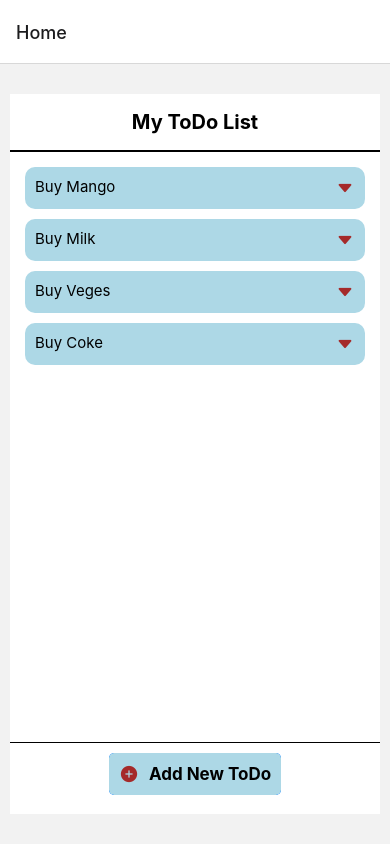
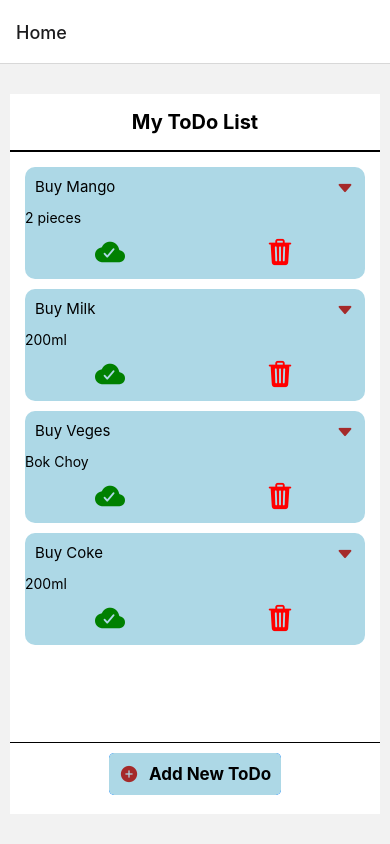
Before and after one commit to Kaichunyu/MAD_Assignment1, a React Native app in the folder To-Do-List/: screen /Home in a window 390 px wide. Built offline with nearby package versions, Linux system fonts and the light colour scheme.

Commit message:
Added description display and control panel

```diff
--- a/To-Do-List/src/components/ToDoList.js
+++ b/To-Do-List/src/components/ToDoList.js
@@ -1,10 +1,4 @@
-import {
-	StyleSheet,
-	Text,
-	View,
-	FlatList,
-	Pressable,
-} from "react-native";
+import { StyleSheet, Text, View, FlatList, Pressable } from "react-native";
 import Ionicons from "@expo/vector-icons/Ionicons";
 
 export const ToDoList = ({ data }) => {
@@ -15,12 +9,43 @@ export const ToDoList = ({ data }) => {
 				renderItem={({ item }) => (
 					<View style={styles.list}>
 						<Pressable
-							style={ ({pressed}) => [{opacity: pressed? 0.5:1.0, flexDirection: "row", justifyContent: "space-between"}]}
-							onPress={() => { console.log("Clicked") }}
+							style={({ pressed }) => [
+								{
+									opacity: pressed ? 0.5 : 1.0,
+									flexDirection: "row",
+									justifyContent: "space-between",
+								},
+							]}
+							onPress={() => {
+								console.log("Clicked");
+							}}
 						>
 							<Text style={styles.item}>{item.title}</Text>
 							<Ionicons style={styles.arrowicon} name="caret-down" />
 						</Pressable>
+						<Text>{item.description}</Text>
+						<View
+							style={{ flexDirection: "row", justifyContent: "space-around" }}
+						>
+							<Pressable
+								style={({ pressed }) => [{ opacity: pressed ? 0.5 : 1.0 }]}
+								onPress={() => {}}
+							>
+								<Ionicons
+									name="cloud-done"
+									style={{ padding: 10, fontSize: 30, color: "green" }}
+								></Ionicons>
+							</Pressable>
+							<Pressable
+								style={({ pressed }) => [{ opacity: pressed ? 0.5 : 1.0 }]}
+								onPress={() => {}}
+							>
+								<Ionicons
+									name="trash"
+									style={{ padding: 10, fontSize: 30, color: "red" }}
+								></Ionicons>
+							</Pressable>
+						</View>
 					</View>
 				)}
 				keyExtractor={(item) => item.id}
@@ -33,7 +58,7 @@ const styles = StyleSheet.create({
 	list: {
 		backgroundColor: "lightblue",
 		borderRadius: 10,
-		margin: 5
+		margin: 5,
 	},
 
 	item: {
@@ -46,5 +71,4 @@ const styles = StyleSheet.create({
 		padding: 10,
 		color: "brown",
 	},
-
 });
```
